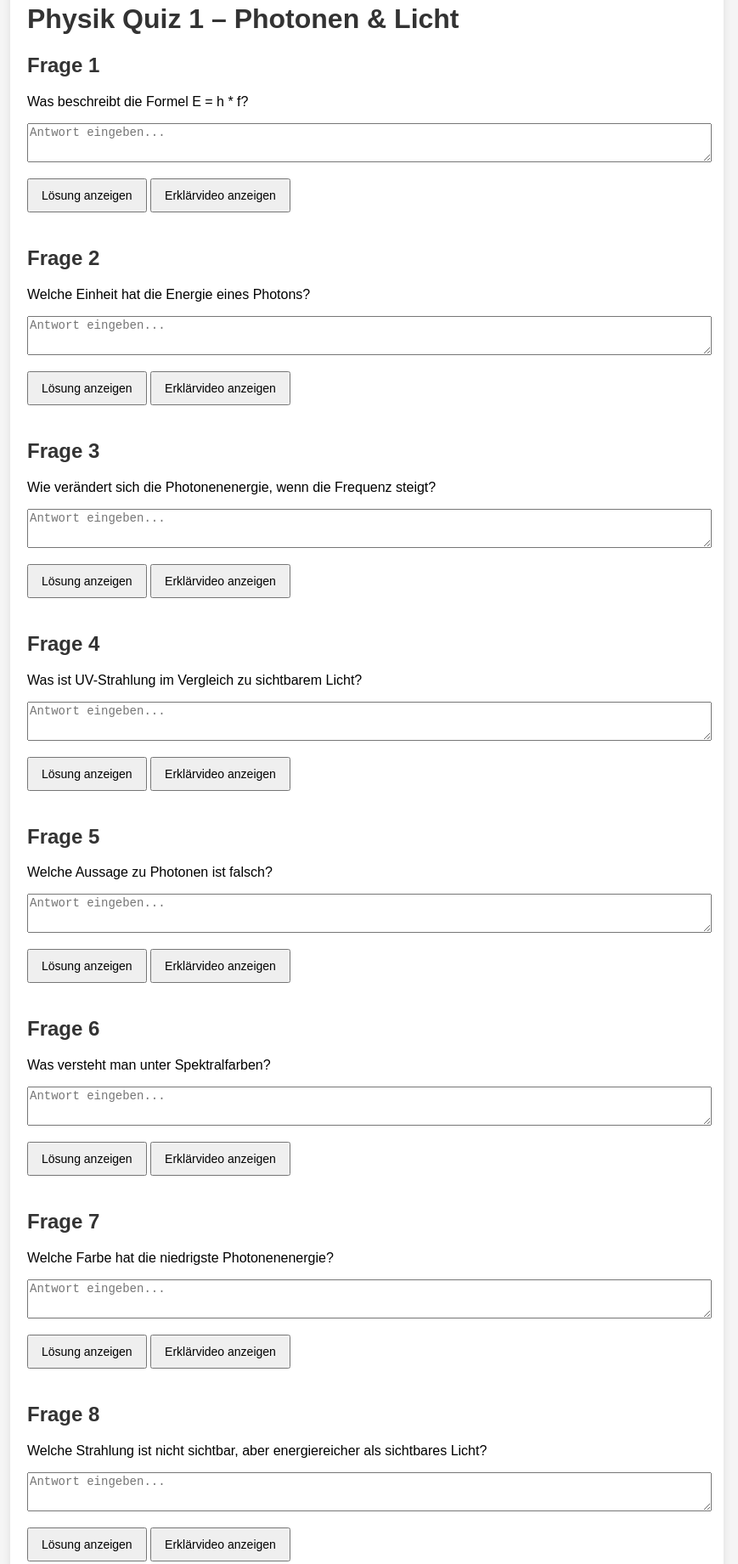
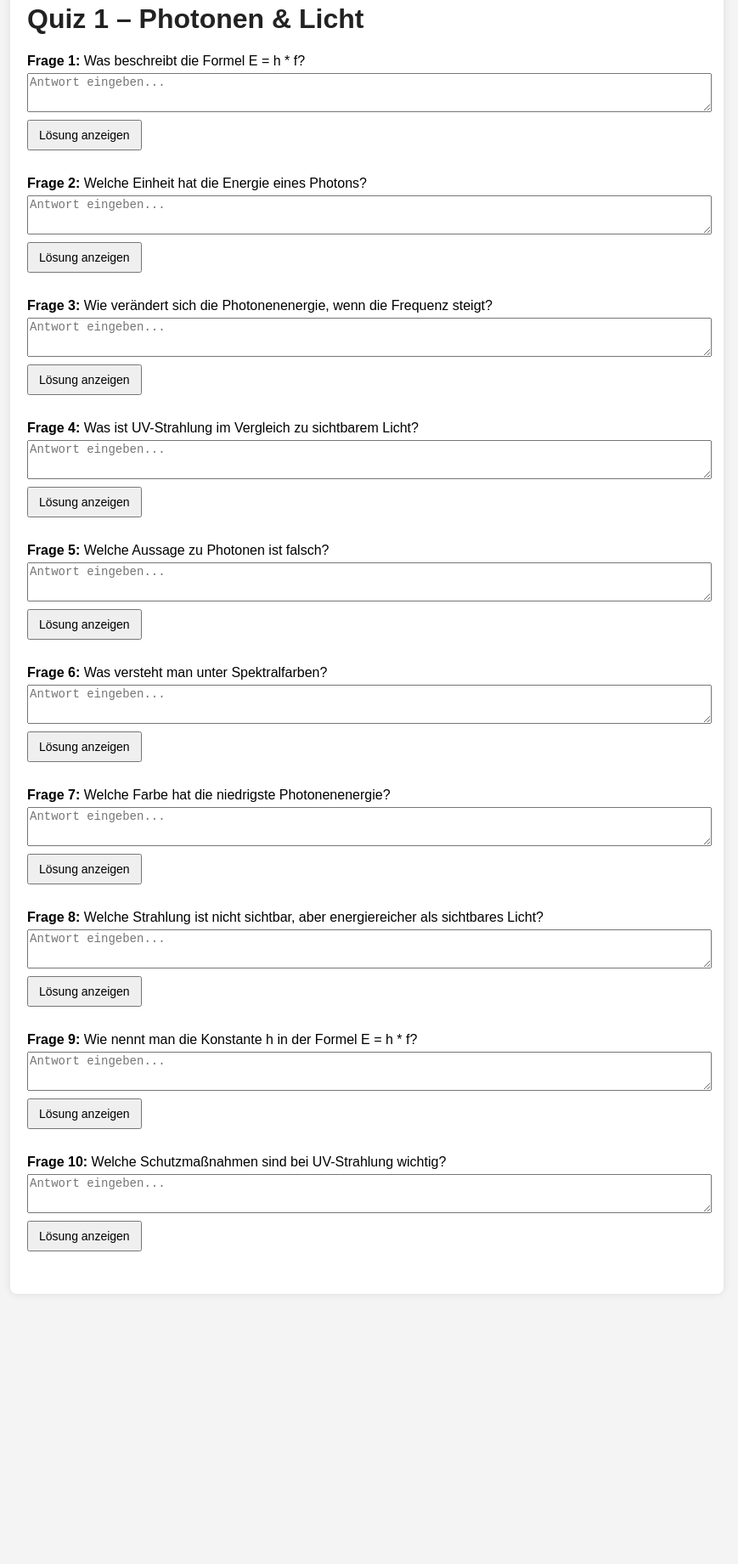
Before and after one commit to andreaswerther/Quiz1, a plain HTML site: page index.html in a window 1280 px wide. Shown: the part 57-1898 px from the top of the page at 85% size, without its empty margins (208-1077 px from the left). After the commit the page ends 1600 px from the top, so only its background shows below. Drawn offline with Linux system fonts and the light colour scheme.

Commit message:
Add files via upload

```diff
--- a/index.html
+++ b/index.html
@@ -2,153 +2,95 @@
 <html lang="de">
 <head>
   <meta charset="UTF-8">
-  <title>Physik Quiz 1 – Photonen & Licht</title>
+  <title>Quiz 1 – Photonen & Licht</title>
   <style>
-    body { font-family: Arial, sans-serif; background: #f5f5f5; margin: 0; padding: 20px; }
-    .container { background: white; max-width: 800px; margin: auto; padding: 20px; border-radius: 8px; box-shadow: 0 0 10px rgba(0,0,0,0.1); }
-    h1, h2 { color: #333; }
-    .task { margin-bottom: 40px; }
-    textarea { width: 100%; height: 40px; margin-bottom: 10px; font-size: 14px; }
-    button { padding: 10px 15px; font-size: 14px; cursor: pointer; margin-top: 5px; }
-    .video-container { margin-top: 10px; display: none; }
-    iframe { width: 100%; height: 315px; border: none; border-radius: 5px; }
+    body { font-family: Arial, sans-serif; background: #f4f4f4; margin: 0; padding: 20px; }
+    .container { max-width: 800px; margin: auto; background: #fff; padding: 20px; border-radius: 8px; box-shadow: 0 0 10px rgba(0,0,0,0.1); }
+    h1 { color: #222; }
+    .task { margin-bottom: 30px; }
+    textarea { width: 100%; height: 40px; font-size: 14px; margin-top: 5px; }
+    button { margin-top: 5px; padding: 8px 12px; font-size: 14px; }
+    .feedback { display: none; margin-top: 10px; background: #eef; padding: 10px; border-radius: 5px; }
   </style>
   <script>
-    function showSolution(id, text) {
-      const solution = document.getElementById("solution_" + id);
-      solution.textContent = "Richtige Antwort: " + text;
-      solution.style.display = "block";
-    }
-    function showVideo(id) {
-      const vid = document.getElementById("video_" + id);
-      vid.style.display = "block";
+    function showSolution(id, solution) {
+      const elem = document.getElementById("solution_" + id);
+      elem.innerText = "Richtige Antwort: " + solution;
+      elem.style.display = "block";
     }
   </script>
 </head>
 <body>
 <div class="container">
-  <h1>Physik Quiz 1 – Photonen & Licht</h1>
+  <h1>Quiz 1 – Photonen & Licht</h1>
 
     <div class="task">
-      <h2>Frage 1</h2>
-      <p>Was beschreibt die Formel E = h * f?</p>
-      <textarea placeholder="Antwort eingeben..."></textarea><br/>
-      <button onclick="showSolution(1, 'Die Energie eines Photons')">Lösung anzeigen</button>
-      <button onclick="showVideo(1)">Erklärvideo anzeigen</button>
-      <div class="video-container" id="video_1">
-        <iframe src="https://www.youtube.com/embed/9_JoTCVitWU" allowfullscreen></iframe>
-      </div>
-      <div class="feedback" id="solution_1" style="display:none; margin-top:10px; background:#eef; padding:10px; border-radius:5px;"></div>
+      <strong>Frage 1:</strong> Was beschreibt die Formel E = h * f?<br>
+      <textarea placeholder="Antwort eingeben..."></textarea><br>
+      <button onclick="showSolution(1, `Die Energie eines Photons`)">Lösung anzeigen</button>
+      <div class="feedback" id="solution_1"></div>
     </div>
 
     <div class="task">
-      <h2>Frage 2</h2>
-      <p>Welche Einheit hat die Energie eines Photons?</p>
-      <textarea placeholder="Antwort eingeben..."></textarea><br/>
-      <button onclick="showSolution(2, 'Joule')">Lösung anzeigen</button>
-      <button onclick="showVideo(2)">Erklärvideo anzeigen</button>
-      <div class="video-container" id="video_2">
-        <iframe src="https://www.youtube.com/embed/9_JoTCVitWU" allowfullscreen></iframe>
-      </div>
-      <div class="feedback" id="solution_2" style="display:none; margin-top:10px; background:#eef; padding:10px; border-radius:5px;"></div>
+      <strong>Frage 2:</strong> Welche Einheit hat die Energie eines Photons?<br>
+      <textarea placeholder="Antwort eingeben..."></textarea><br>
+      <button onclick="showSolution(2, `Joule`)">Lösung anzeigen</button>
+      <div class="feedback" id="solution_2"></div>
     </div>
 
     <div class="task">
-      <h2>Frage 3</h2>
-      <p>Wie verändert sich die Photonenenergie, wenn die Frequenz steigt?</p>
-      <textarea placeholder="Antwort eingeben..."></textarea><br/>
-      <button onclick="showSolution(3, 'Sie steigt')">Lösung anzeigen</button>
-      <button onclick="showVideo(3)">Erklärvideo anzeigen</button>
-      <div class="video-container" id="video_3">
-        <iframe src="https://www.youtube.com/embed/9_JoTCVitWU" allowfullscreen></iframe>
-      </div>
-      <div class="feedback" id="solution_3" style="display:none; margin-top:10px; background:#eef; padding:10px; border-radius:5px;"></div>
+      <strong>Frage 3:</strong> Wie verändert sich die Photonenenergie, wenn die Frequenz steigt?<br>
+      <textarea placeholder="Antwort eingeben..."></textarea><br>
+      <button onclick="showSolution(3, `Sie steigt`)">Lösung anzeigen</button>
+      <div class="feedback" id="solution_3"></div>
     </div>
 
     <div class="task">
-      <h2>Frage 4</h2>
-      <p>Was ist UV-Strahlung im Vergleich zu sichtbarem Licht?</p>
-      <textarea placeholder="Antwort eingeben..."></textarea><br/>
-      <button onclick="showSolution(4, 'Kürzerwellig und energiereicher')">Lösung anzeigen</button>
-      <button onclick="showVideo(4)">Erklärvideo anzeigen</button>
-      <div class="video-container" id="video_4">
-        <iframe src="https://www.youtube.com/embed/QUN-49Iu2so" allowfullscreen></iframe>
-      </div>
-      <div class="feedback" id="solution_4" style="display:none; margin-top:10px; background:#eef; padding:10px; border-radius:5px;"></div>
+      <strong>Frage 4:</strong> Was ist UV-Strahlung im Vergleich zu sichtbarem Licht?<br>
+      <textarea placeholder="Antwort eingeben..."></textarea><br>
+      <button onclick="showSolution(4, `Kürzerwellig und energiereicher`)">Lösung anzeigen</button>
+      <div class="feedback" id="solution_4"></div>
     </div>
 
     <div class="task">
-      <h2>Frage 5</h2>
-      <p>Welche Aussage zu Photonen ist falsch?</p>
-      <textarea placeholder="Antwort eingeben..."></textarea><br/>
-      <button onclick="showSolution(5, 'Sie bewegen sich langsamer als Licht')">Lösung anzeigen</button>
-      <button onclick="showVideo(5)">Erklärvideo anzeigen</button>
-      <div class="video-container" id="video_5">
-        <iframe src="https://www.youtube.com/embed/9_JoTCVitWU" allowfullscreen></iframe>
-      </div>
-      <div class="feedback" id="solution_5" style="display:none; margin-top:10px; background:#eef; padding:10px; border-radius:5px;"></div>
+      <strong>Frage 5:</strong> Welche Aussage zu Photonen ist falsch?<br>
+      <textarea placeholder="Antwort eingeben..."></textarea><br>
+      <button onclick="showSolution(5, `Sie bewegen sich langsamer als Licht`)">Lösung anzeigen</button>
+      <div class="feedback" id="solution_5"></div>
     </div>
 
     <div class="task">
-      <h2>Frage 6</h2>
-      <p>Was versteht man unter Spektralfarben?</p>
-      <textarea placeholder="Antwort eingeben..."></textarea><br/>
-      <button onclick="showSolution(6, 'Die Farben eines Regenbogens')">Lösung anzeigen</button>
-      <button onclick="showVideo(6)">Erklärvideo anzeigen</button>
-      <div class="video-container" id="video_6">
-        <iframe src="https://www.youtube.com/embed/M0Uu9wGaMQI" allowfullscreen></iframe>
-      </div>
-      <div class="feedback" id="solution_6" style="display:none; margin-top:10px; background:#eef; padding:10px; border-radius:5px;"></div>
+      <strong>Frage 6:</strong> Was versteht man unter Spektralfarben?<br>
+      <textarea placeholder="Antwort eingeben..."></textarea><br>
+      <button onclick="showSolution(6, `Die Farben eines Regenbogens`)">Lösung anzeigen</button>
+      <div class="feedback" id="solution_6"></div>
     </div>
 
     <div class="task">
-      <h2>Frage 7</h2>
-      <p>Welche Farbe hat die niedrigste Photonenenergie?</p>
-      <textarea placeholder="Antwort eingeben..."></textarea><br/>
-      <button onclick="showSolution(7, 'Rot')">Lösung anzeigen</button>
-      <button onclick="showVideo(7)">Erklärvideo anzeigen</button>
-      <div class="video-container" id="video_7">
-        <iframe src="https://www.youtube.com/embed/M0Uu9wGaMQI" allowfullscreen></iframe>
-      </div>
-      <div class="feedback" id="solution_7" style="display:none; margin-top:10px; background:#eef; padding:10px; border-radius:5px;"></div>
+      <strong>Frage 7:</strong> Welche Farbe hat die niedrigste Photonenenergie?<br>
+      <textarea placeholder="Antwort eingeben..."></textarea><br>
+      <button onclick="showSolution(7, `Rot`)">Lösung anzeigen</button>
+      <div class="feedback" id="solution_7"></div>
     </div>
 
     <div class="task">
-      <h2>Frage 8</h2>
-      <p>Welche Strahlung ist nicht sichtbar, aber energiereicher als sichtbares Licht?</p>
-      <textarea placeholder="Antwort eingeben..."></textarea><br/>
-      <button onclick="showSolution(8, 'UV')">Lösung anzeigen</button>
-      <button onclick="showVideo(8)">Erklärvideo anzeigen</button>
-      <div class="video-container" id="video_8">
-        <iframe src="https://www.youtube.com/embed/QUN-49Iu2so" allowfullscreen></iframe>
-      </div>
-      <div class="feedback" id="solution_8" style="display:none; margin-top:10px; background:#eef; padding:10px; border-radius:5px;"></div>
+      <strong>Frage 8:</strong> Welche Strahlung ist nicht sichtbar, aber energiereicher als sichtbares Licht?<br>
+      <textarea placeholder="Antwort eingeben..."></textarea><br>
+      <button onclick="showSolution(8, `UV`)">Lösung anzeigen</button>
+      <div class="feedback" id="solution_8"></div>
     </div>
 
     <div class="task">
-      <h2>Frage 9</h2>
-      <p>Wie nennt man die Konstante h in der Formel E = h * f?</p>
-      <textarea placeholder="Antwort eingeben..."></textarea><br/>
-      <button onclick="showSolution(9, 'Planck-Konstante')">Lösung anzeigen</button>
-      <button onclick="showVideo(9)">Erklärvideo anzeigen</button>
-      <div class="video-container" id="video_9">
-        <iframe src="https://www.youtube.com/embed/9_JoTCVitWU" allowfullscreen></iframe>
-      </div>
-      <div class="feedback" id="solution_9" style="display:none; margin-top:10px; background:#eef; padding:10px; border-radius:5px;"></div>
+      <strong>Frage 9:</strong> Wie nennt man die Konstante h in der Formel E = h * f?<br>
+      <textarea placeholder="Antwort eingeben..."></textarea><br>
+      <button onclick="showSolution(9, `Planck-Konstante`)">Lösung anzeigen</button>
+      <div class="feedback" id="solution_9"></div>
     </div>
 
     <div class="task">
-      <h2>Frage 10</h2>
-      <p>Welche Schutzmaßnahmen sind bei UV-Strahlung wichtig?</p>
-      <textarea placeholder="Antwort eingeben..."></textarea><br/>
-      <button onclick="showSolution(10, 'Sonnencreme, Schutzkleidung, Brille')">Lösung anzeigen</button>
-      <button onclick="showVideo(10)">Erklärvideo anzeigen</button>
-      <div class="video-container" id="video_10">
-        <iframe src="https://www.youtube.com/embed/QUN-49Iu2so" allowfullscreen></iframe>
-      </div>
-      <div class="feedback" id="solution_10" style="display:none; margin-top:10px; background:#eef; padding:10px; border-radius:5px;"></div>
+      <strong>Frage 10:</strong> Welche Schutzmaßnahmen sind bei UV-Strahlung wichtig?<br>
+      <textarea placeholder="Antwort eingeben..."></textarea><br>
+      <button onclick="showSolution(10, `Sonnencreme, Schutzkleidung, Brille`)">Lösung anzeigen</button>
+      <div class="feedback" id="solution_10"></div>
     </div>
-
-</div>
-</body>
-</html>
+</div></body></html>
```
